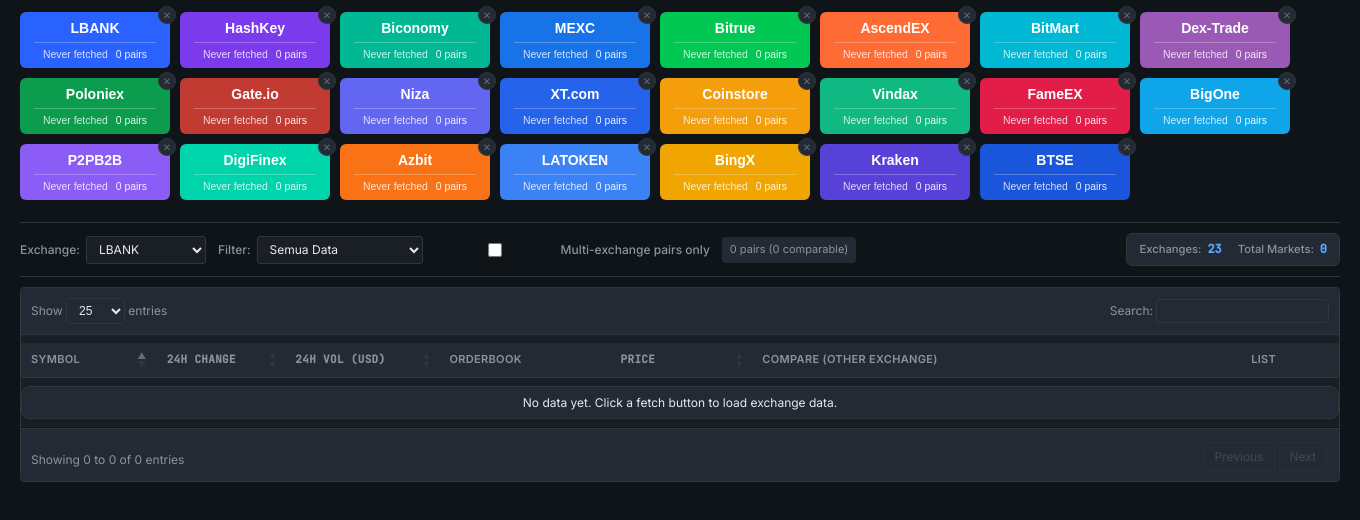
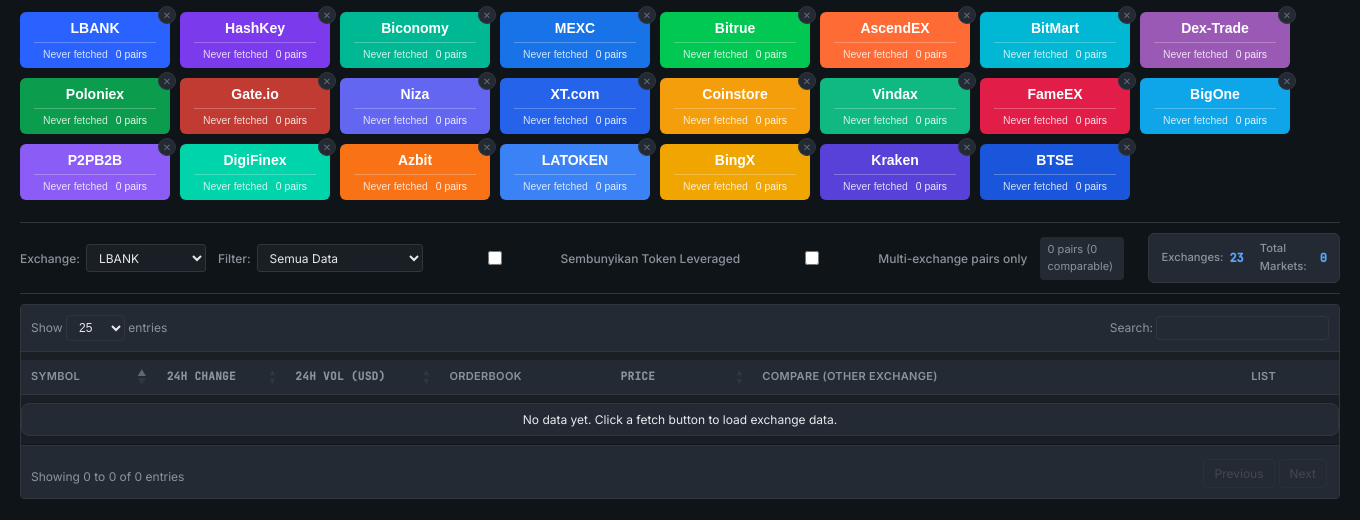
Before and after one commit to gosdorxda/arbit-replit, a Flask app: page / in a window 1360 px wide. Shown: the part 78-598 px from the top of the page. Run offline with Flask 3, Linux system fonts and the light colour scheme; data that the repository does not hold is empty; some libraries are stand-ins or nearby versions.

Commit message:
Add a filter to hide leveraged tokens and improve price display formatting
Implement a new filter on the main page to exclude leveraged tokens, and refine the display of very small prices across the platform.

Replit-Commit-Author: Agent
Replit-Commit-Session-Id: 06ea6230-16d1-4f5e-a90f-cde44497e32d
Replit-Commit-Checkpoint-Type: full_checkpoint
Replit-Commit-Event-Id: 7c0af9fd-04bd-4a90-b43e-c7b58fb26fb2
Replit-Commit-Screenshot-Url: https://storage.googleapis.com/screenshot-production-us-central1/35c47f0a-d5f6-4ed5-a7b4-3be85172a8da/06ea6230-16d1-4f5e-a90f-cde44497e32d/1vuxWiV
Replit-Helium-Checkpoint-Created: true

```diff
--- a/routes.py
+++ b/routes.py
@@ -559,6 +559,7 @@ def get_tickers():
     exchange_filter = request.args.get('exchange', '', type=str)
     multi_exchange = request.args.get('multi_exchange', 'false', type=str) == 'true'
     list_filter = request.args.get('list_filter', '', type=str)
+    exclude_leveraged = request.args.get('exclude_leveraged', 'false', type=str) == 'true'
     order_column = request.args.get('order[0][column]', '1', type=str)
     order_dir = request.args.get('order[0][dir]', 'asc', type=str)
 
@@ -577,6 +578,16 @@ def get_tickers():
 
     if exchange_filter:
         query = query.filter(SpotTicker.exchange == exchange_filter)
+
+    if exclude_leveraged:
+        import re as _re
+        _leveraged = _re.compile(r'\d+[LSls](USDT)?$')
+        leveraged_symbols = [
+            t.symbol for t in SpotTicker.query.with_entities(SpotTicker.symbol).distinct()
+            if _leveraged.search(t.symbol.split('/')[0])
+        ]
+        if leveraged_symbols:
+            query = query.filter(SpotTicker.symbol.notin_(leveraged_symbols))
 
     if search_value:
         query = query.filter(
--- a/static/js/main.js
+++ b/static/js/main.js
@@ -109,6 +109,15 @@ $(document).ready(function() {
         dataTable.ajax.reload();
     });
 
+    const savedExcludeLeveraged = localStorage.getItem('main_exclude_leveraged');
+    if (savedExcludeLeveraged === '1') {
+        $('#exclude-leveraged-main').prop('checked', true);
+    }
+    $('#exclude-leveraged-main').on('change', function() {
+        localStorage.setItem('main_exclude_leveraged', this.checked ? '1' : '0');
+        dataTable.ajax.reload();
+    });
+
     $('#ticker-table tbody').on('click', 'tr', function(e) {
         if ($(e.target).closest('.list-cb, .depth-box').length) return;
         const row = this;
@@ -151,6 +160,7 @@ function initDataTable() {
                 d.exchange = $('#exchange-filter').val();
                 d.multi_exchange = $('#multi-exchange-filter').is(':checked');
                 d.list_filter = $('#list-filter').val();
+                d.exclude_leveraged = $('#exclude-leveraged-main').is(':checked');
             }
         },
         columns: [
@@ -484,30 +494,22 @@ function formatRelativeTime(date) {
 
 function formatPrice(price) {
     if (price === null || price === undefined) return '−';
-    if (price === 0) return '0.00';
+    price = parseFloat(price);
+    if (isNaN(price)) return '−';
+    if (price === 0) return '0';
 
-    if (price >= 100000) {
-        return price.toLocaleString('en-US', { maximumFractionDigits: 2 });
-    } else if (price >= 1000) {
-        return price.toFixed(2);
-    } else if (price >= 1) {
-        return parseFloat(price.toFixed(4)).toString();
-    } else if (price >= 0.01) {
-        return parseFloat(price.toFixed(6)).toString();
-    } else {
-        const str = price.toFixed(20);
-        const match = str.match(/^0\.(0*)([1-9]\d*)/);
-        if (match) {
-            const leadingZeros = match[1].length;
-            if (leadingZeros >= 4) {
-                const significantPart = match[2].substring(0, 6).replace(/0+$/, '');
-                return `0.<sub>${leadingZeros}</sub>${significantPart}`;
-            }
-            const significantDigits = Math.min(6, match[2].length);
-            return parseFloat(price.toFixed(leadingZeros + significantDigits)).toString();
-        }
-        return parseFloat(price.toFixed(8)).toString();
-    }
+    if (price >= 100000) return price.toLocaleString('en-US', { maximumFractionDigits: 2 });
+    if (price >= 1000) return price.toFixed(2);
+    if (price >= 1) return parseFloat(price.toFixed(4)).toString();
+    if (price >= 0.0001) return parseFloat(price.toFixed(6)).toString();
+
+    // Very small price: compact notation 0.(N)sigfigs
+    const sci = parseFloat(price.toPrecision(5)).toExponential();
+    const [mantissa, expPart] = sci.split('e');
+    const exp = parseInt(expPart);
+    const leadingZeros = -exp - 1;
+    const digits = mantissa.replace('.', '').replace(/0+$/, '') || '0';
+    return `0.(${leadingZeros})${digits}`;
 }
 
 function formatVolume(volume) {
--- a/templates/index.html
+++ b/templates/index.html
@@ -425,6 +425,12 @@
                 </div>
                 <div class="filter-item filter-checkbox">
                     <label class="checkbox-label">
+                        <input type="checkbox" id="exclude-leveraged-main">
+                        <span>Sembunyikan Token Leveraged</span>
+                    </label>
+                </div>
+                <div class="filter-item filter-checkbox">
+                    <label class="checkbox-label">
                         <input type="checkbox" id="multi-exchange-filter">
                         <span>Multi-exchange pairs only</span>
                     </label>
```
Also changed, not shown: templates/arbitrage.html (+13 -2 lines), attached_assets/image_1778741008962.png (added).
